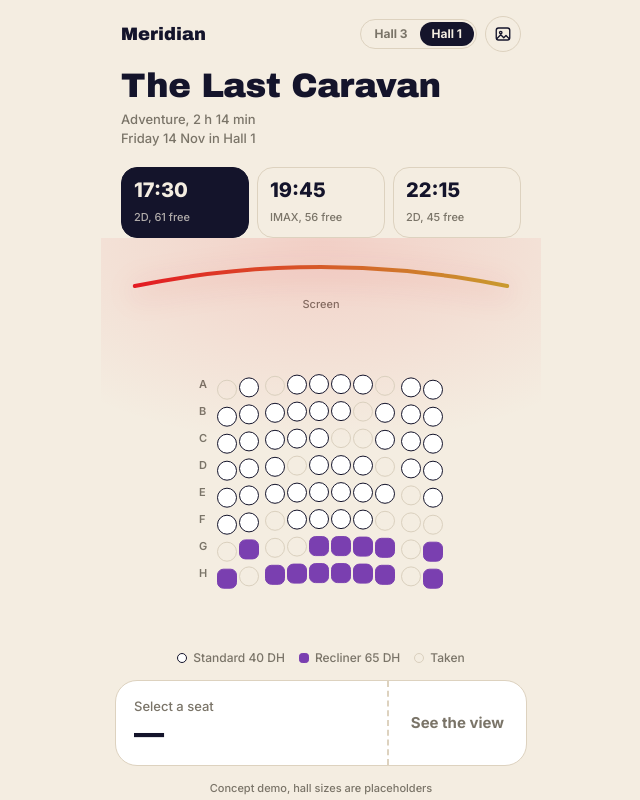
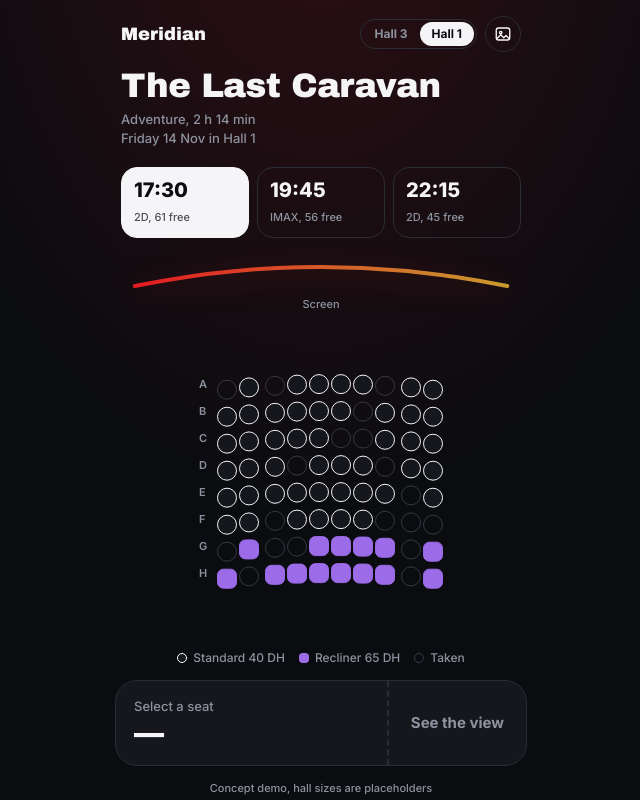
Before and after one commit to aouidate47/cinema, a Next.js app: page /hall-1/1730 in a window 1280 px wide. Shown: the whole page, without its empty margins (319-959 px from the left). Built offline with nearby package versions, Linux system fonts and the light colour scheme.

Commit message:
Refresh cinema dashboard visual theme

```diff
--- a/app/globals.css
+++ b/app/globals.css
@@ -1,16 +1,17 @@
 @import "tailwindcss";
 
 :root {
-  color-scheme: light dark;
-  --bg: #F4EDE1; --card: #FFFFFF; --ink: #14142B; --mute: #7A7468;
-  --red: #E31B23; --plum: #7A3FB0; --gold: #C99A2E;
-  --line: #DDD2BF; --taken: #DAD0BE; --on: #fff;
-}
-@media (prefers-color-scheme: dark) {
-  :root {
-    --bg: #101127; --card: #1B1D3D; --ink: #F4EDE1; --mute: #9C9AB8;
-    --red: #FF4D55; --line: #2C2F5A; --taken: #2A2D55; --on: #10112a;
-  }
+  color-scheme: dark;
+  --bg: #0b0c10;
+  --card: #15171d;
+  --ink: #f5f5f7;
+  --mute: #8d929e;
+  --red: #e31b23;
+  --plum: #9b6be8;
+  --gold: #d5ad63;
+  --line: #2a2d35;
+  --taken: #353943;
+  --on: #fff;
 }
 
 @theme inline {
@@ -27,18 +28,25 @@
   --font-sans: var(--font-inter), system-ui, sans-serif;
 }
 
-@keyframes fadein { from { opacity: 0; } }
-
 html, body { min-height: 100%; margin: 0; }
-body { background: var(--bg); color: var(--ink); }
-button:focus-visible, a:focus-visible { outline: 3px solid var(--plum); outline-offset: 2px; }
-@media (prefers-reduced-motion: reduce) { * { transition: none !important; animation: none !important; } }
+html { background: var(--bg); }
+body {
+  background:
+    radial-gradient(ellipse at 50% -18%, rgba(227, 27, 35, .16), transparent 48%),
+    var(--bg);
+  color: var(--ink);
+}
+button:focus-visible, a:focus-visible {
+  outline: 2px solid #ff6970;
+  outline-offset: 3px;
+}
+button { -webkit-tap-highlight-color: transparent; }
+@media (prefers-reduced-motion: reduce) {
+  *, *::before, *::after { transition: none !important; animation: none !important; }
+}
 .stage { position: relative; }
-.stage::before {
-  content: "";
-  position: absolute;
-  inset: 0;
-  pointer-events: none;
-  background: radial-gradient(120% 55% at 50% 0%, color-mix(in srgb, var(--red) 14%, transparent), transparent 70%);
-  animation: fadein 1.2s ease-out;
+.seat-panel-glow {
+  background:
+    radial-gradient(ellipse at 50% 0%, rgba(227, 27, 35, .12), transparent 58%),
+    linear-gradient(145deg, rgba(255,255,255,.035), rgba(255,255,255,.012));
 }
```
